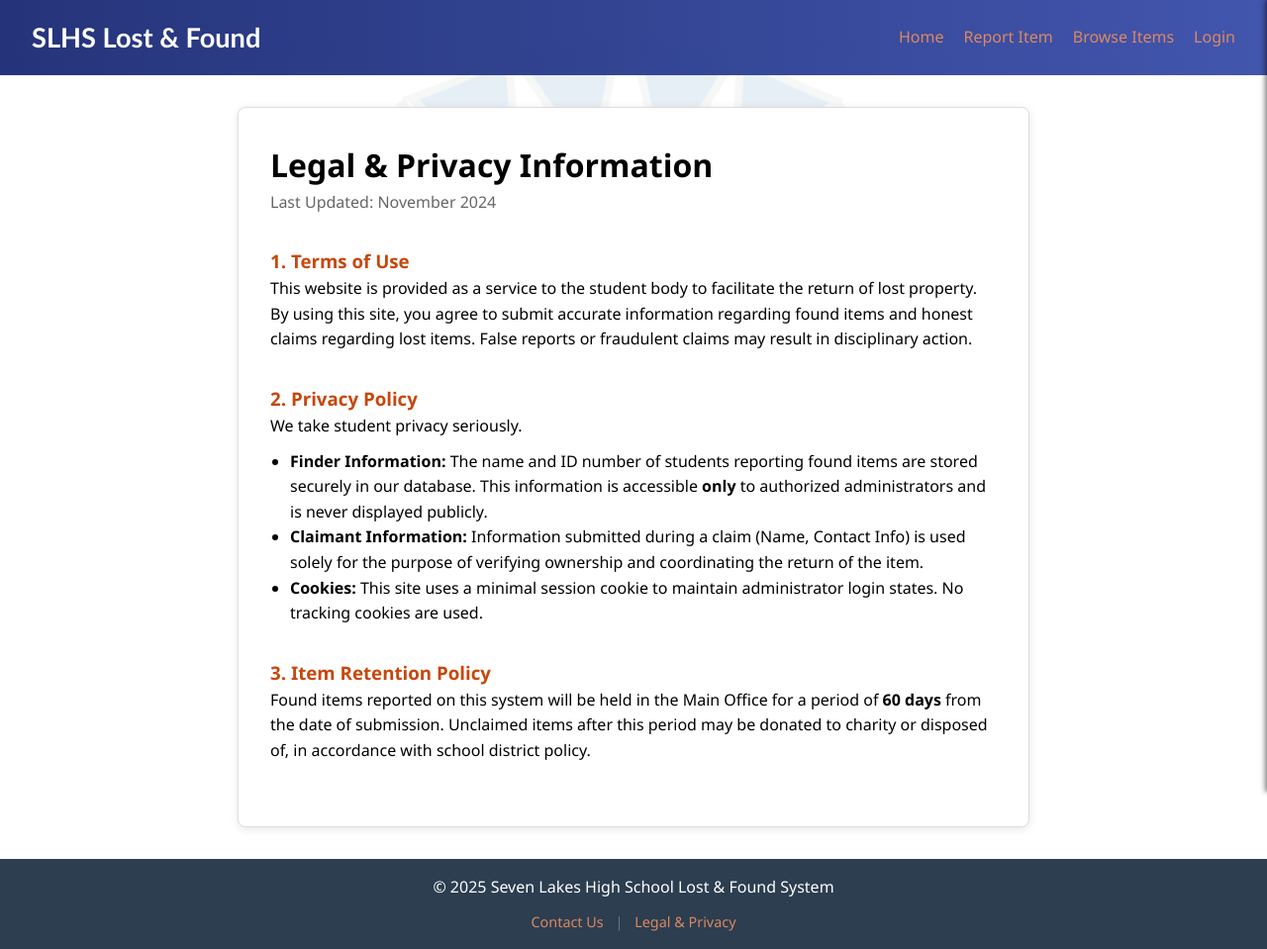
After one commit to dbx62/FBLA-lost-and-found, a Flask app: page /legal in a window 1280 px wide. The commit adds this page. Shown: the whole page at 99% size. Run offline with Flask 3, Linux system fonts and the light colour scheme.

Commit message:
Completed

```diff
--- a/app.py
+++ b/app.py
@@ -228,6 +228,15 @@ def delete_claim(id):
     flash('Claim request dismissed.', 'success')
     return redirect(url_for('dashboard'))
 
+# --- NEW ROUTES ---
+@app.route('/contact')
+def contact():
+    return render_template('contact.html')
+
+@app.route('/legal')
+def legal():
+    return render_template('legal.html')
+
 if __name__ == '__main__':
     if not os.path.exists(DATABASE):
         init_db()
--- a/static/style.css
+++ b/static/style.css
@@ -7,6 +7,36 @@
     --dark: #2c3e50;
     --text-color: black;
     --font-main: 'Segoe UI', Tahoma, Geneva, Verdana, sans-serif;
+}
+
+/* --- Footer (UPDATED) --- */
+footer {
+    text-align: center;
+    padding: 2rem 1rem;
+    background-color: var(--dark);
+    color: white;
+    margin-top: auto;
+}
+
+.footer-links {
+    margin-top: 10px;
+    font-size: 0.9rem;
+}
+
+.footer-links a {
+    color: var(--light);
+    text-decoration: none;
+    margin: 0 8px;
+    transition: color 0.3s;
+}
+
+.footer-links a:hover {
+    color: white;
+    text-decoration: underline;
+}
+
+.separator {
+    color: rgba(255,255,255,0.3);
 }
 
 * {
--- a/templates/base.html
+++ b/templates/base.html
@@ -61,8 +61,14 @@
         {% block content %}{% endblock %}
     </main>
 
+    <!-- UPDATED FOOTER -->
     <footer>
         <p>&copy; 2025 Seven Lakes High School Lost & Found System</p>
+        <div class="footer-links">
+            <a href="{{ url_for('contact') }}">Contact Us</a>
+            <span class="separator">|</span>
+            <a href="{{ url_for('legal') }}">Legal & Privacy</a>
+        </div>
     </footer>
 
     <!-- Menu Toggle Script -->
--- a/templates/dashboard.html
+++ b/templates/dashboard.html
@@ -113,7 +113,7 @@
                 <td><span style="background: #d4edda; padding: 2px 6px; border-radius: 4px; font-size: 0.8rem;">Live</span></td>
                 <td>
                     <!-- Added Preview Button here too -->
-                    <button class="btn btn-preview" style="padding: 5px 10px; font-size: 0.8rem;"
+                    <button class="btn btn-preview" style="padding: 7px 10px; font-size: 0.8rem;"
                             data-title="{{ item.title }}"
                             data-desc="{{ item.description }}"
                             data-location="{{ item.location }}"
--- a/templates/index.html
+++ b/templates/index.html
@@ -2,14 +2,13 @@
 
 {% block content %}
 <div style="text-align: center; padding: 3rem 0;">
-    <h1>Welcome to the Campus Lost & Found</h1>
+    <h1>Welcome to the SLHS Lost & Found</h1>
     <p style="margin: 1rem 0 2rem 0; font-size: 1.1rem;">
         Did you lose something? Or did you find something that isn't yours?<br>
-        We help reunite students with their belongings.
     </p>
     <div>
         <a href="{{ url_for('report') }}" class="btn">I Found Something</a>
-        <a href="{{ url_for('items') }}" class="btn" style="background-color: #2c3e50; margin-left: 10px;">I Lost Something</a>
+        <a href="{{ url_for('items') }}" class="btn" style="background-color: #c7470c; margin-left: 10px;">I Lost Something</a>
     </div>
 </div>
 
--- a/templates/item_detail.html
+++ b/templates/item_detail.html
@@ -4,7 +4,7 @@
 <a href="{{ url_for('items') }}" style="display: inline-block; margin-bottom: 1rem;">&larr; Back to Listings</a>
 
 <div class="detail-container">
-    <div style="flex: 1; min-width: 300px;">
+    <div style="flex: 1; min-width: 300px; ">
         {% if item.image_file %}
             <img src="{{ url_for('static', filename='uploads/' + item.image_file) }}" alt="{{ item.title }}" class="detail-image">
         {% else %}
@@ -27,7 +27,7 @@
         </div>
 
         <!-- Claim Form Section -->
-        <div style="background: #f1f8ff; padding: 1.5rem; border-radius: 8px; border: 1px solid #c8e1ff;">
+        <div style="background: #f1f8ff; padding: 1.5rem; border-radius: 8px; border: 2px solid black;">
             <h3>Is this yours?</h3>
             <p style="margin-bottom: 1rem; font-size: 0.9rem;">Submit a claim request below. The Admin will review your proof and contact you directly.</p>
 
--- /dev/null
+++ b/templates/legal.html
@@ -0,0 +1,37 @@
+{% extends 'base.html' %}
+
+{% block content %}
+<div class="form-container" style="max-width: 800px;">
+    <h1>Legal & Privacy Information</h1>
+    <p style="color: #666; margin-bottom: 2rem;">Last Updated: November 2024</p>
+
+    <section style="margin-bottom: 2rem;">
+        <h3 style="color: var(--primary);">1. Terms of Use</h3>
+        <p>
+            This website is provided as a service to the student body to facilitate the return of lost property.
+            By using this site, you agree to submit accurate information regarding found items and honest claims regarding lost items.
+            False reports or fraudulent claims may result in disciplinary action.
+        </p>
+    </section>
+
+    <section style="margin-bottom: 2rem;">
+        <h3 style="color: var(--primary);">2. Privacy Policy</h3>
+        <p>
+            We take student privacy seriously.
+        </p>
+        <ul style="margin-left: 20px; margin-top: 10px;">
+            <li><strong>Finder Information:</strong> The name and ID number of students reporting found items are stored securely in our database. This information is accessible <strong>only</strong> to authorized administrators and is never displayed publicly.</li>
+            <li><strong>Claimant Information:</strong> Information submitted during a claim (Name, Contact Info) is used solely for the purpose of verifying ownership and coordinating the return of the item.</li>
+            <li><strong>Cookies:</strong> This site uses a minimal session cookie to maintain administrator login states. No tracking cookies are used.</li>
+        </ul>
+    </section>
+
+    <section style="margin-bottom: 2rem;">
+        <h3 style="color: var(--primary);">3. Item Retention Policy</h3>
+        <p>
+            Found items reported on this system will be held in the Main Office for a period of <strong>60 days</strong> from the date of submission.
+            Unclaimed items after this period may be donated to charity or disposed of, in accordance with school district policy.
+        </p>
+    </section>
+</div>
+{% endblock %}
```
Also changed, not shown: templates/contact.html (added, +28 -0 lines), database.db, static/seven_lakes_logo.png (added), static/uploads/1ba8755ad3cd49ee8e91115e513ad278_Aggarwal_Aditya_-_Fox_Logo.jpg (added), static/uploads/441f9bbb2b3c49b9800c5ae3b3accaf3_Aggarwal_Aditya_-_Outline_Text.jpg (added).
